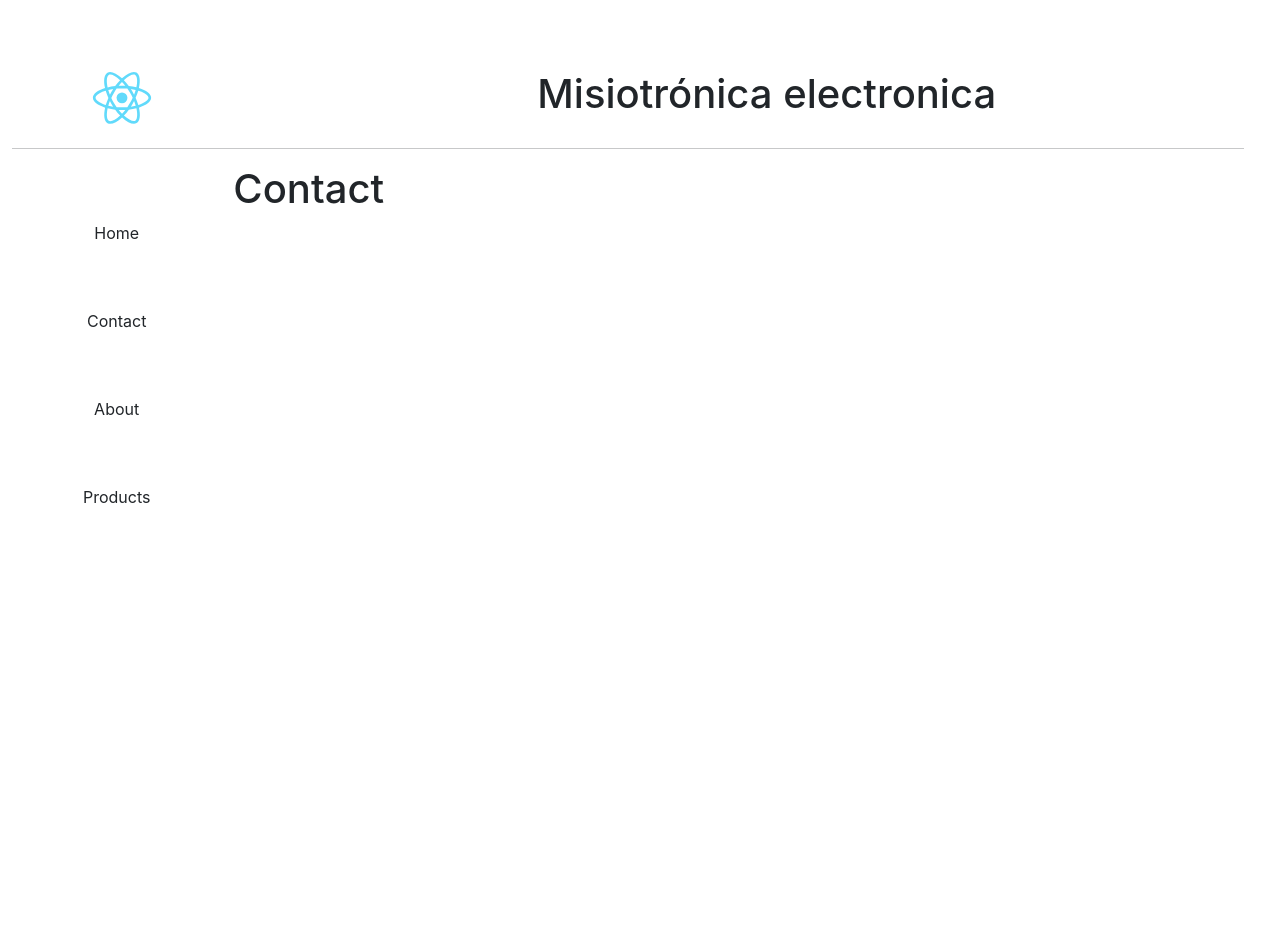
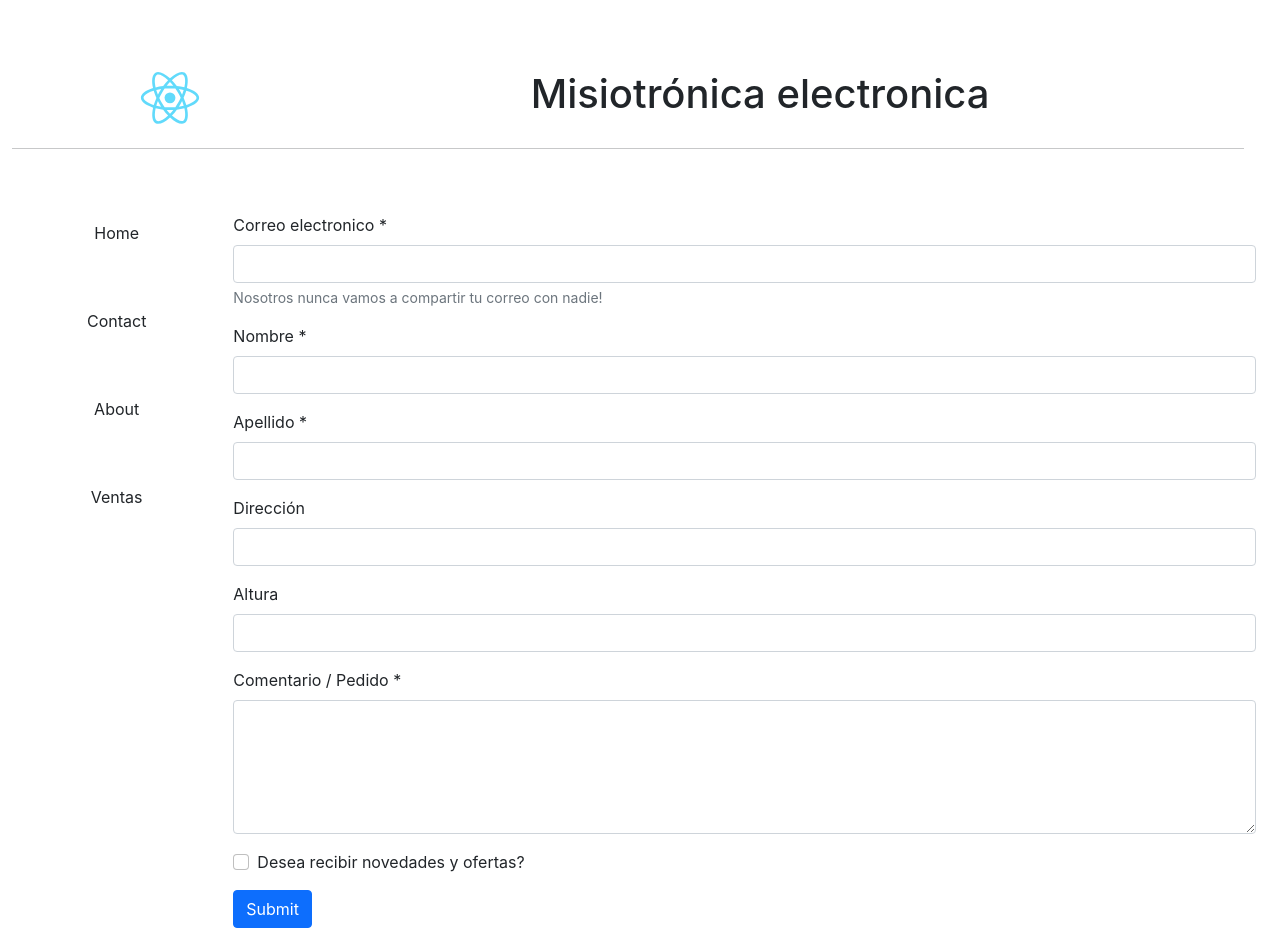
Before and after one commit to AgustinMineo/Misiotronica, a React (Create React App) app: page /#/contact in a window 1280 px wide. Before the commit the page ends 800 px from the top, so only its background shows below. Built offline with nearby package versions, Linux system fonts and the light colour scheme.

Commit message:
Arreglo la vista de ventas, navbar , header y about, se agregaron campos en contact y se modifico la ruta de products

```diff
--- a/src/App.jsx
+++ b/src/App.jsx
@@ -2,8 +2,7 @@
 import './App.css';
 import {HashRouter, Routes, Route} from 'react-router-dom';
 import { Layout } from './components/Layout/Layout';
-import { Products } from './components/Products/Products';
-import { ProductsList } from './components/Products/ProductsList';
+import { ProductContainer } from './components/Products/ProductContainer';
 import { About } from './components/About/About';
 import { Contact } from './components/Contact/Contact';
 import { NotFound } from './components/NotFound/NotFound';
@@ -18,7 +17,7 @@ function App() {
             <Route path="/" element={<Home/>} /> {/* Para generar las rutas, en este caso tendria que vincularlo con un home */}
             <Route path="/about" element={<About/>} /> {/* Route to about */}
             <Route path="/contact" element={<Contact/>} /> {/* Route to Contact  */}
-            <Route path="/products" element={<ProductsList/>} /> {/* Route to products */}
+            <Route path="/products" element={<ProductContainer/>} /> {/* Route to products */}
             <Route path="*" element={<NotFound/>} />{/* Este caso se utiliza para el 404, not found . Cuando se hace refernecia al *,
             significa que funciona para cualquier ruta que no sea alguna de las previamente definidas.
             Si lo subimos al principio, nos va a dar 404 en todas las rutas*/}
--- a/src/components/About/About.jsx
+++ b/src/components/About/About.jsx
@@ -11,31 +11,31 @@ teamList.push(
     {
       fullName:'Agustin Mineo',
       description:'CEO',
-      img : require('./src/photo1.png')
+      img : require('./src/photo2.png')
 });
 teamList.push(
       {
         fullName:'Agustin Mineo',
         description:'CEO',
-        img : require('./src/photo1.png')
+        img : require('./src/photo3.png')
 });
 teamList.push(
         {
           fullName:'Agustin Mineo',
           description:'CEO',
-          img : require('./src/photo1.png')
+          img : require('./src/photo4.png')
 });
 teamList.push(
           {
             fullName:'Agustin Mineo',
             description:'CEO',
-            img : require('./src/photo1.png')
+            img : require('./src/photo5.png')
 });
 teamList.push(
             {
               fullName:'Agustin Mineo',
               description:'CEO',
-              img : require('./src/photo1.png')
+              img : require('./src/photo6.png')
 });
 
 function About() {
--- a/src/components/Contact/Contact.jsx
+++ b/src/components/Contact/Contact.jsx
@@ -2,8 +2,39 @@ import React from 'react'
 
 function Contact() {
   return (
-    <div>
-      <h1>Contact</h1>
+    <div className='mt-5'>
+      <form>
+        <div class="mb-3">
+          <label for="emailText" class="form-label">Correo electronico *</label>
+          <input type="email" class="form-control"  id="email" aria-describedby="email" required/>
+          <div id="emailHelp" class="form-text">Nosotros nunca vamos a compartir tu correo con nadie!</div>
+        </div>
+        <div class="mb-3">
+          <label for="Nombre" class="form-label">Nombre *</label>
+          <input type="text" class="form-control" id="name" required/>
+        </div>
+        <div class="mb-3">
+          <label for="Apellido" class="form-label">Apellido *</label>
+          <input type="text" class="form-control" id="apellido" required/>
+        </div>
+        <div class="mb-3">
+          <label for="Direccion" class="form-label">Dirección</label>
+          <input type="text" class="form-control" id="direccion" />
+        </div>
+        <div class="mb-3">
+          <label for="Altura" class="form-label">Altura</label>
+          <input type="text" class="form-control" id="altura"/>
+        </div>
+        <div class="mb-3">
+          <label for="Nota" class="form-label">Comentario / Pedido *</label>
+          <textarea type="textarea" class="form-control" id="nota" rows={5} cols={50} required/>
+        </div>
+        <div class="mb-3 form-check">
+          <input type="checkbox" class="form-check-input" id="nov&ofertas"/>
+          <label class="form-check-label" for="nov&ofertas">Desea recibir novedades y ofertas?</label>
+        </div>
+        <button type="submit" class="btn btn-primary">Submit</button>
+      </form>
     </div>
   )
 }
--- a/src/components/Header/Header.jsx
+++ b/src/components/Header/Header.jsx
@@ -4,7 +4,7 @@ import { NavLink } from 'react-router-dom';
 function Header() {
   return (
     <div className='w-100 row mt-5'>
-      <div className='col-lg-5'>
+      <div className='col-lg-4 mx-5'>
           <NavLink to='/'>
             <img className='mx-5' src={logo} alt="Misiotrónica Logo" width={'100px'} height={'100px'} srcset="" />
           </NavLink>
--- a/src/components/NavBar/NavBar.jsx
+++ b/src/components/NavBar/NavBar.jsx
@@ -1,11 +1,10 @@
 import { React, useState } from 'react';
-import './NavBar.css';
 import { NavLink } from 'react-router-dom';
 function NavBar() {
     const [activeRoute, setActiveRoute] = useState('');
   return (
     <>
-        <nav className='text-center w-100'>
+        <nav className='text-center w-100 sticky-top'>
           <ul className='list-unstyled '>
             {routes.map((route) => (
               <li>
@@ -40,6 +39,6 @@ routes.push({
 });
 routes.push({
     to:'/products',
-    text:'Products',
+    text:'Ventas',
 });
 export {NavBar}
--- a/src/components/NotFound/NotFound.jsx
+++ b/src/components/NotFound/NotFound.jsx
@@ -1,9 +1,21 @@
 import React from 'react'
-
+import img404 from './Scarecrow.png';
 function NotFound() {
   return (
-    <div>
-      NOT FOUND
+    <div className="d-flex flex-wrap align-items-center mt-5">
+        <main>
+            <div className="row mb-5">
+                <div className="col-lg-7 col-sm-12 text-center col-md-8">
+                    <img src={img404} alt="404 NOT FOUND" width="539.22px" height="447.43px" className="img-fluid"  srcset=""/>
+                </div>
+                <section className="col-lg-5 col-sm-12 font-monospace col-md-4 justify-content-center align-items-center">
+                    <p className="fs-1 text-bold w-75 text-center text-md-sm">Tenemos malas noticias!</p>
+                    <div className="mb-5">
+                        <p className="fs-5 w-75">La pagina que estas buscando fue removida o no se encuentra disponible actualmente</p>
+                    </div>
+                </section>
+            </div>
+        </main>
     </div>
   )
 }
--- a/src/components/Products/ProductContainer.jsx
+++ b/src/components/Products/ProductContainer.jsx
@@ -1,34 +1,44 @@
 import React from 'react'
-import { ProductList } from './ProductsList';
+import { ProductsList } from './ProductsList';
+import { Products } from './Products';
 
 const productArray = [];
 productArray.push({
-    id : 1,
+    id : '1',
     productImg : 'https://img.freepik.com/free-vector/hand-drawn-annual-calendar-template_23-2149716984.jpg?w=1060&t=st=1690210043~exp=1690210643~hmac=325d40f6c098b580512d6c5777cd0e7f741b436c0184a04f77380ce35dcd63cb',
     name: 'PRUEBA1',
     stock: '200',
     price:'3000',
-    description:'UNA PRUEBA CON ARRAY'
+    description:'UNA PRUEBA CON ARRAY 1'
     });
     productArray.push({
-        id:2,
+        id: '2',
         productImg : 'https://img.freepik.com/free-vector/hand-drawn-annual-calendar-template_23-2149716984.jpg?w=1060&t=st=1690210043~exp=1690210643~hmac=325d40f6c098b580512d6c5777cd0e7f741b436c0184a04f77380ce35dcd63cb',
         name: 'PRUEBA',
         stock: '200',
         price:'3000',
-        description:'UNA PRUEBA CON ARRAY'
+        description:'UNA PRUEBA CON ARRAY2'
     });
 
 
 function ProductContainer() {
   return (
-    <div className='row'>
-      <div className="col-lg-12">
-        {console.log('desde product array' + productArray)}
-        <h1>HOLA desde productContainer.jsx</h1>
-
+    <>
+      <div className='row mt-5'>
+        <ProductsList>
+          {productArray.map(prod => (
+            <Products
+            id={prod.id}
+            productImg = {prod.productImg}
+            name = {prod.name}
+            stock= {prod.stock}
+            price = {prod.price}
+            description={prod.description}
+            />
+          ))}
+        </ProductsList>
       </div>
-    </div>
+    </>
   )
 }
 
--- a/src/components/Products/Products.jsx
+++ b/src/components/Products/Products.jsx
@@ -2,7 +2,8 @@ import React from 'react'
 
 function Products({id,productImg,name,stock,price,description}) {
   return (
-      <div class="card col-2" style={{width: '18rem;'}}>
+    <>
+      <div class="card col-2 mx-3" style={{width: '18rem;'}}>
         <img src={productImg} className="card-img-top" alt="..."/>
         <div className="card-body">
           <h5 className="card-title">Card title {id}</h5>
@@ -11,6 +12,7 @@ function Products({id,productImg,name,stock,price,description}) {
           <a href={name} className="btn btn-primary">{price}</a>
         </div>
       </div>
+      </>
   )
 }
 
--- a/src/components/Products/ProductsList.jsx
+++ b/src/components/Products/ProductsList.jsx
@@ -1,16 +1,10 @@
 import React from 'react'
-import { Products } from './Products'
-function ProductsList(prop) {
+function ProductsList({ children }) {
   return (
     <>
-      {prop.map(prod => <Products
-      key={prod.id}
-      productImg={prod.productImg}
-      name={prod.name}
-      stock={prod.stock}
-      price={prod.price}
-      description={prod.description}
-      />)}
+      <div className='row '>
+        {children}
+      </div>
     </>
   )
 }
```
Also changed, not shown: src/components/NavBar/NavBar.css (deleted), src/components/NotFound/Scarecrow.png (added).
